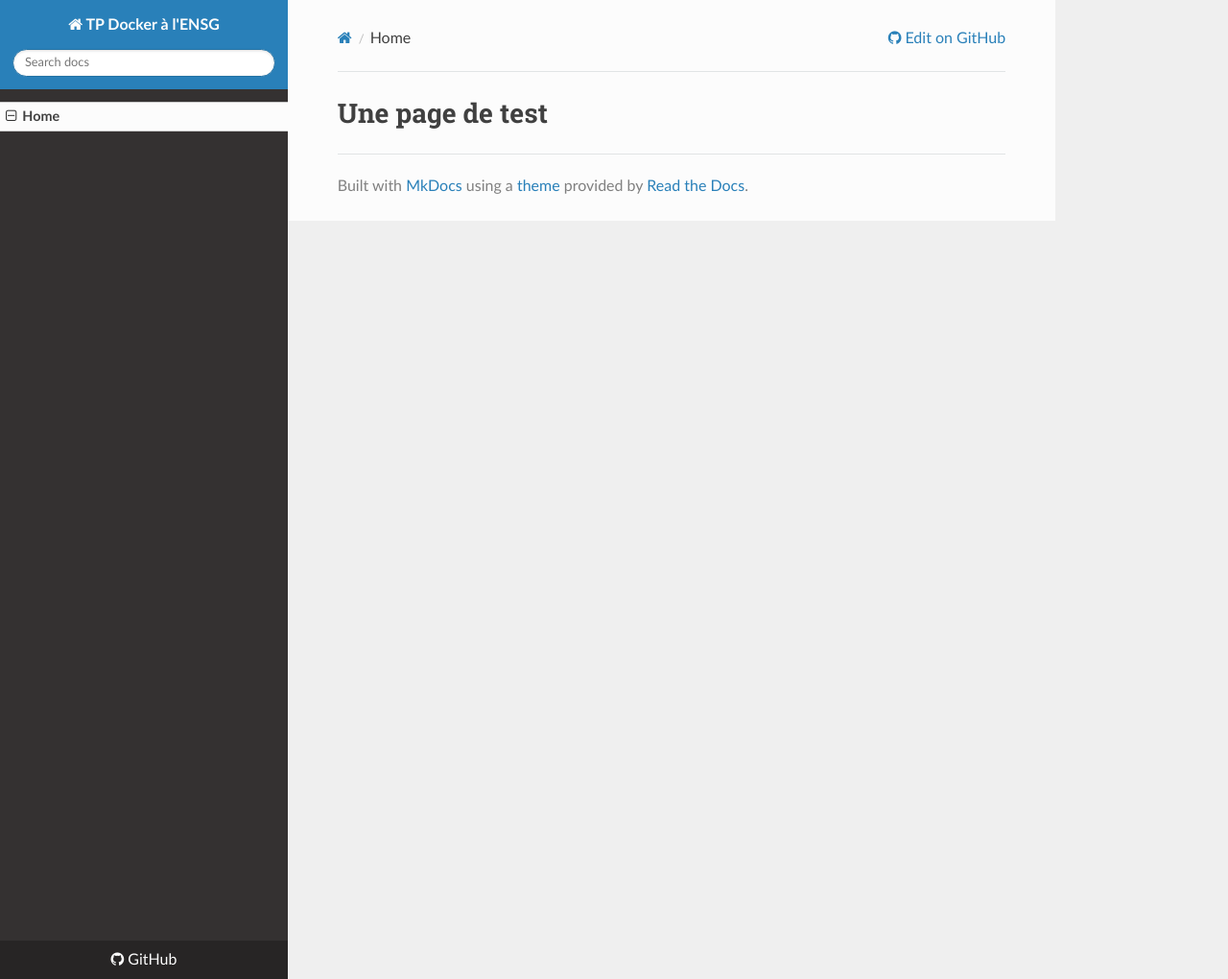
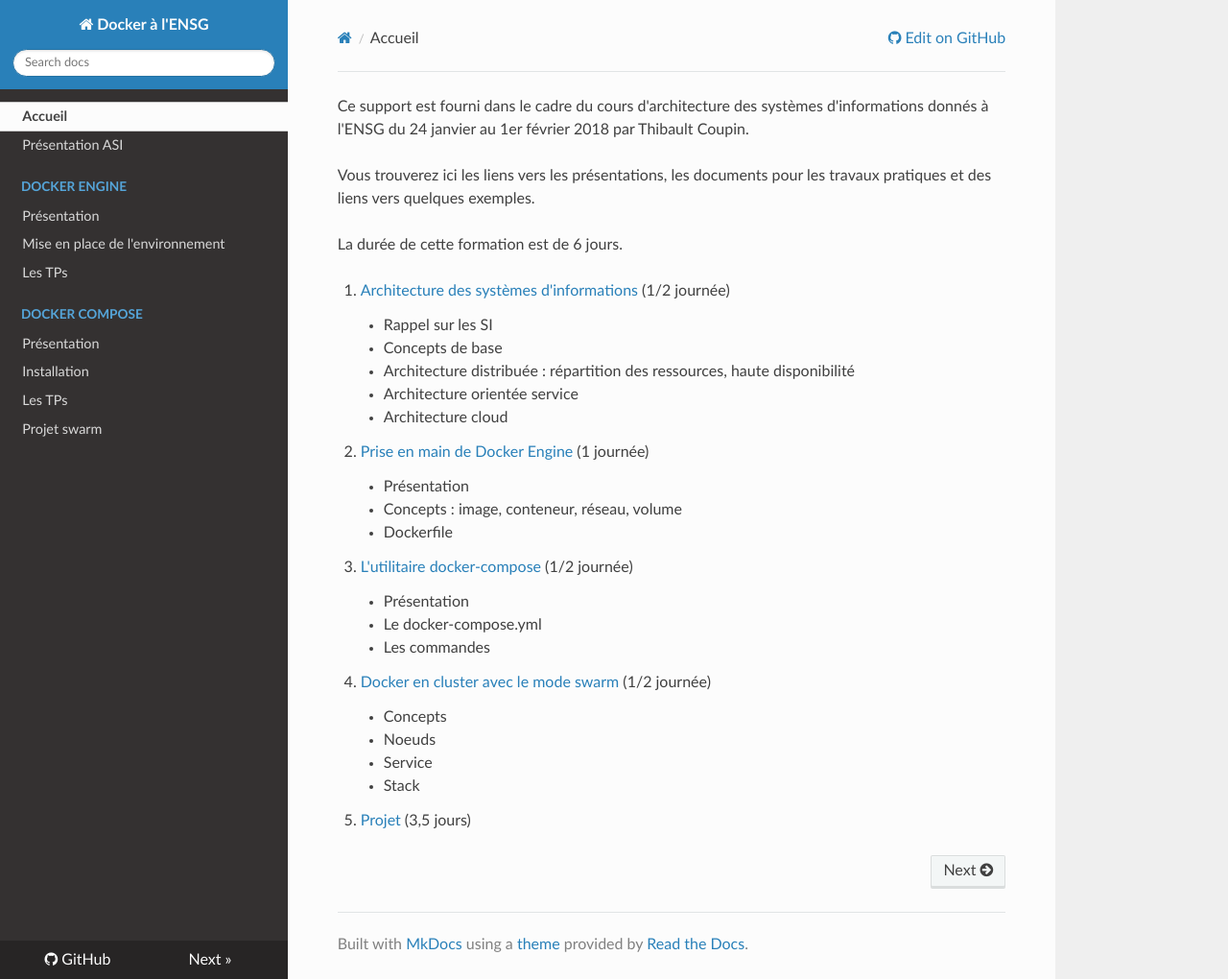
Before and after one commit to tcoupin/tp-docker-ensg, an MkDocs documentation site: the page built from docs/index.md, in a window 1280 px wide and 1020 px high. Shown: the whole window at 96% size. Built offline with MkDocs 1.6.1, drawn with Linux system fonts in a browser that asks for light colours; nearby versions of some CDN libraries; old or Windows-style settings are respelled for this version of MkDocs.

Commit message:
Install engine et compose

```diff
--- a/docs/index.md
+++ b/docs/index.md
@@ -1 +1,26 @@
-# Une page de test
+Ce support est fourni dans le cadre du cours d'architecture des systèmes d'informations donnés à l'ENSG du 24 janvier au 1er février 2018 par Thibault Coupin.
+
+Vous trouverez ici les liens vers les présentations, les documents pour les travaux pratiques et des liens vers quelques exemples.
+
+La durée de cette formation est de 6 jours.
+
+1. [Architecture des systèmes d'informations](asi) (1/2 journée)
+    - Rappel sur les SI
+    - Concepts de base
+    - Architecture distribuée : répartition des ressources, haute disponibilité
+    - Architecture orientée service
+    - Architecture cloud
+2. [Prise en main de Docker Engine](docker-engine) (1 journée)
+    - Présentation
+    - Concepts : image, conteneur, réseau, volume
+    - Dockerfile
+3. [L'utilitaire docker-compose](docker-compose) (1/2 journée)
+    - Présentation
+    - Le docker-compose.yml
+    - Les commandes
+4. [Docker en cluster avec le mode swarm](projet-swarm) (1/2 journée)
+    - Concepts
+    - Noeuds
+    - Service
+    - Stack
+5. [Projet](projet-swarm) (3,5 jours)
--- a/mkdocs.yml
+++ b/mkdocs.yml
@@ -1,8 +1,18 @@
-site_name: TP Docker à l'ENSG
+site_name: Docker à l'ENSG
 site_url: https://docker-ensg.readthedocs.io
 repo_url: https://github.com/tcoupin/tp-docker-ensg/
 site_description: Les TP pour des cours Docker à l'ENSG
 site_author: Thibault Coupin
 pages:
-  - Home: index.md
+  - Accueil: index.md
+  - Présentation ASI : asi.md
+  - Docker Engine:
+    - "Présentation": docker-engine.md
+    - "Mise en place de l'environnement": engine/install.md
+    - "Les TPs": engine/tp.md
+  - Docker Compose:
+    - "Présentation": docker-compose.md
+    - "Installation": compose/install.md
+    - "Les TPs": compose/tp.md
+  - "Projet swarm": projet-swarm.md
 theme: readthedocs
```
Also changed, not shown: docs/asi.md (added, +5 -0 lines), docs/compose/install.md (added, +17 -0 lines), docs/compose/tp.md (added, +3 -0 lines), docs/docker-compose.md (added, +5 -0 lines), docs/docker-engine.md (added, +5 -0 lines), docs/engine/install.md (added, +65 -0 lines), docs/engine/tp.md (added, +7 -0 lines), docs/projet-swarm.md (added, +1 -0 lines).
